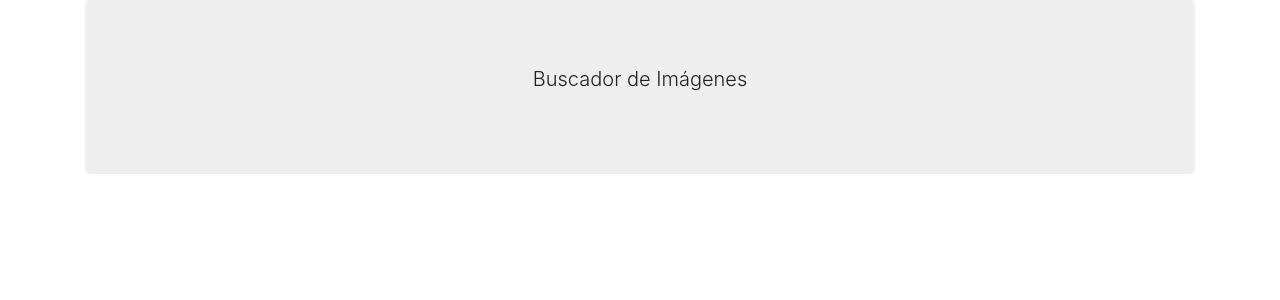
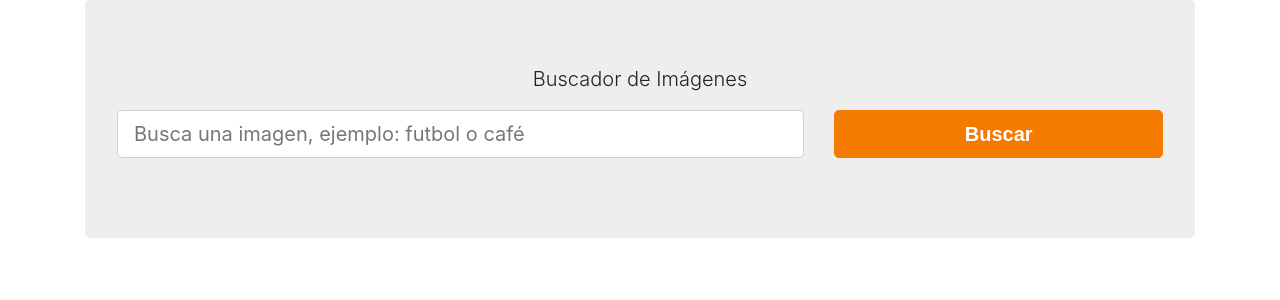
Before and after one commit to pipe473/Buscador-Pixabay, a React (Create React App) app: page / in a window 1280 px wide. Shown: the top 300 px of the page. Built offline with nearby package versions, Linux system fonts and the light colour scheme; a web font is replaced by a local one.

Commit message:
Creando los primeros pasos del buscador de imagenes, añadiendo un componente para el formulario

```diff
--- a/src/App.js
+++ b/src/App.js
@@ -1,10 +1,13 @@
 import React from 'react';
+import Formulario from './components/Formulario';
 
 function App() {
   return (
     <div className="container">
       <div className="jumbotron">
         <p className="lead text-center">Buscador de Imágenes</p>
+
+        <Formulario />
       </div>
     </div>
    );
--- /dev/null
+++ b/src/components/Formulario.js
@@ -0,0 +1,29 @@
+import React from 'react';
+
+
+const Formulario = () => {
+    return (
+        <form>
+            <div className="row">
+                <div className="form-group col-md-8">
+                    <input
+                        type="text"
+                        className="form-control form-control-lg"
+                        placeholder="Busca una imagen, ejemplo: futbol o café"
+
+                    />
+                </div>
+                <div className="form-group col-md-4">
+                    <input
+                        type="submit"
+                        className="btn btn-lg btn-danger btn-block"
+                        value="Buscar"
+
+                    />
+                </div>
+            </div>
+        </form>
+     );
+}
+
+export default Formulario;
```
